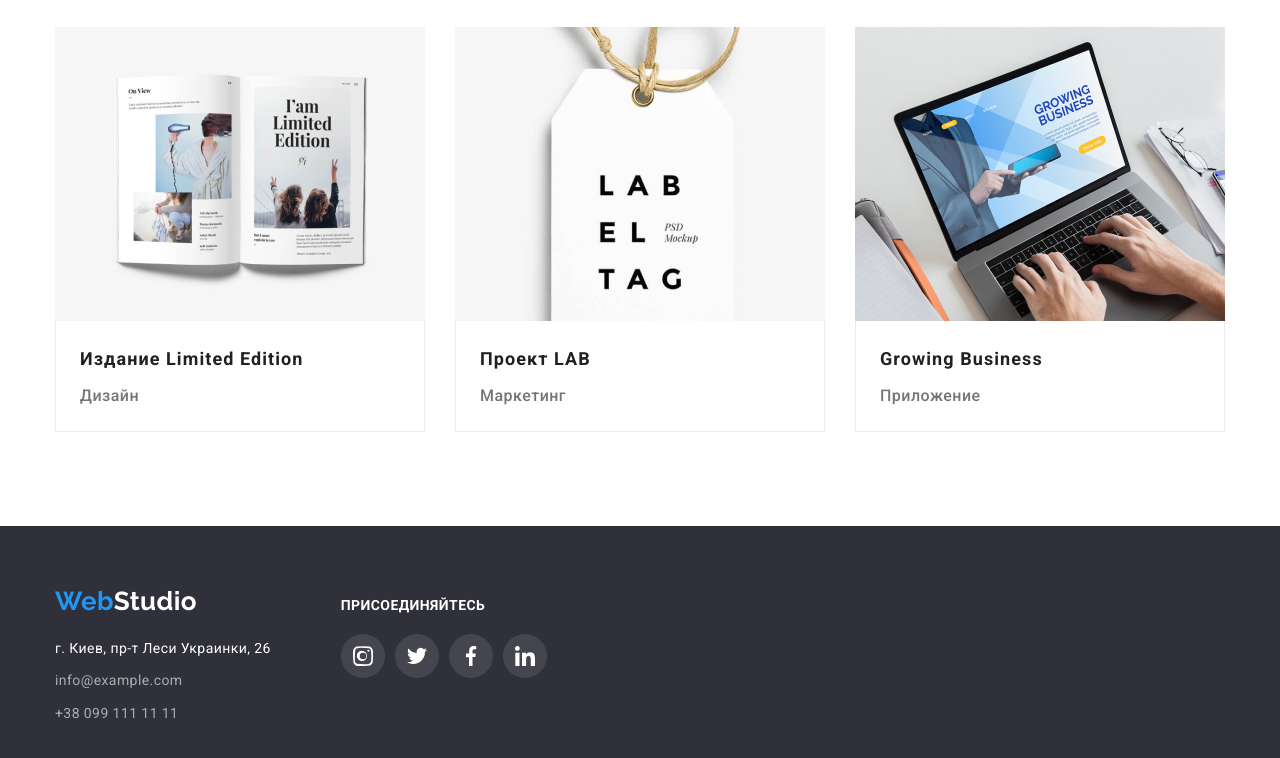
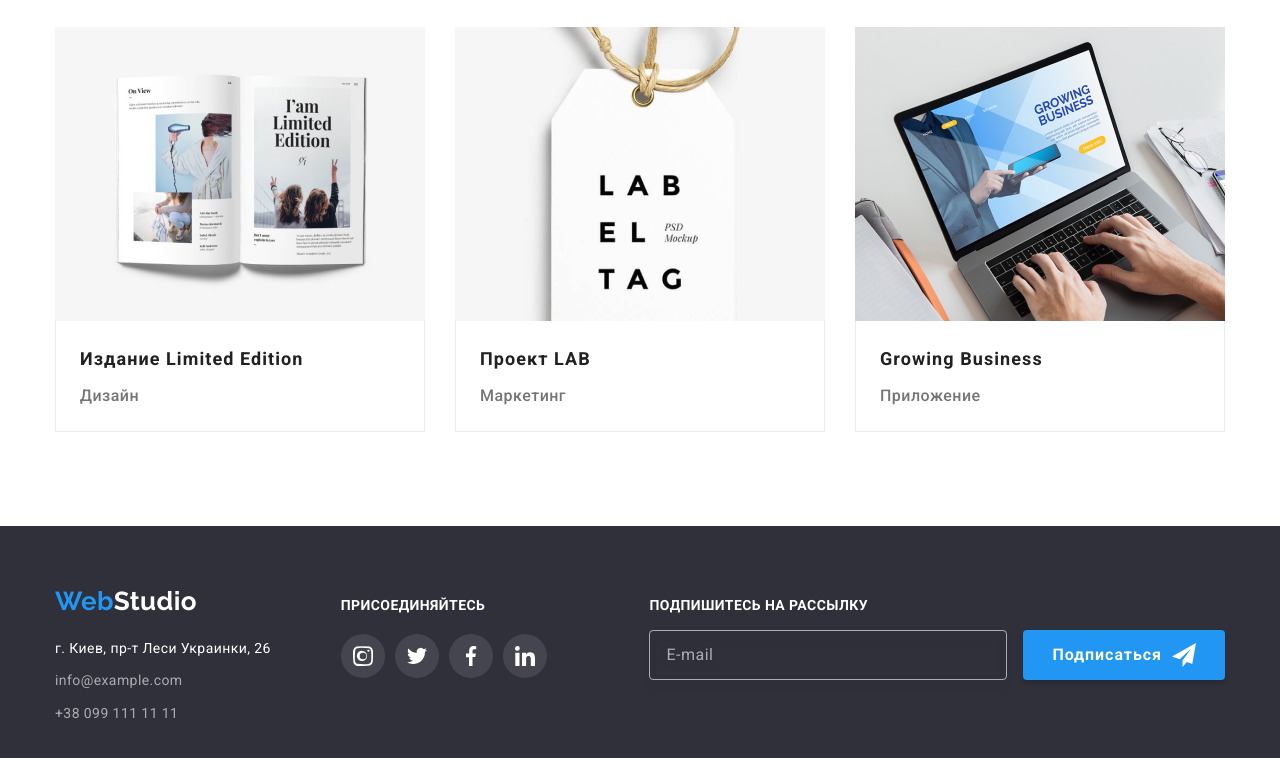
Before and after one commit to Anna-Vasileva/goit-markup-hw-06, a plain HTML site: page portfolio.html in a window 1280 px wide. Shown: the part 1106-1864 px from the top of the page. Drawn offline with nearby package versions, Linux system fonts and the light colour scheme.

Commit message:
Добавляет обновленный футер в portfolio.html

```diff
--- a/portfolio.html
+++ b/portfolio.html
@@ -382,6 +382,29 @@
             </li>
           </ul>
         </div>
+        <div class="wrapper">
+          <form class="form">
+            <label class="form-label basement-text">
+              <span class="form-text">Подпишитесь на рассылку</span>
+              <span>
+                <input
+                  type="email"
+                  name="email"
+                  class="form-input"
+                  placeholder="E-mail"
+                />
+                <button type="submit" class="form-button button">
+                  <span class="form-button-text"
+                    >Подписаться
+                    <svg class="form-icon" width="24" height="24">
+                      <use href="./images/sprite.svg#icon-send"></use>
+                    </svg>
+                  </span>
+                </button>
+              </span>
+            </label>
+          </form>
+        </div>
       </div>
     </footer>
     <!-- /FOOTER -->
```
